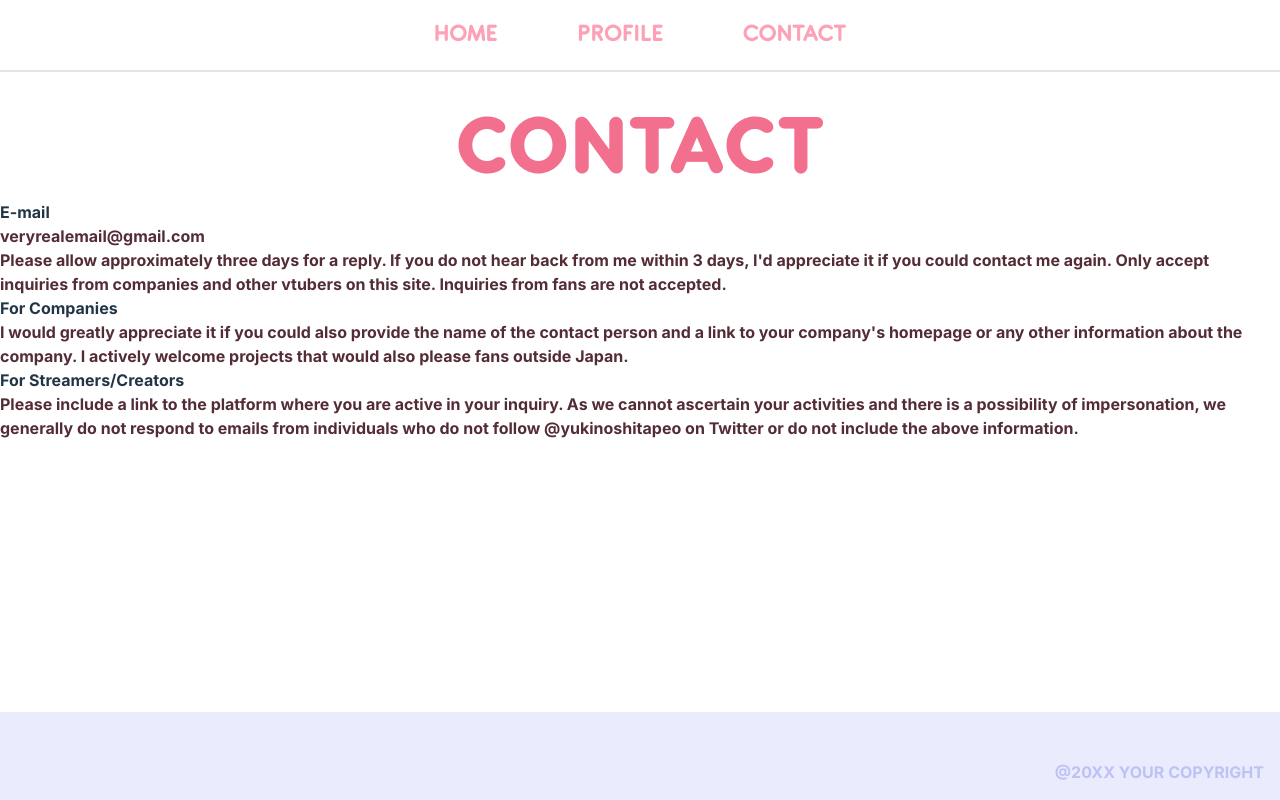
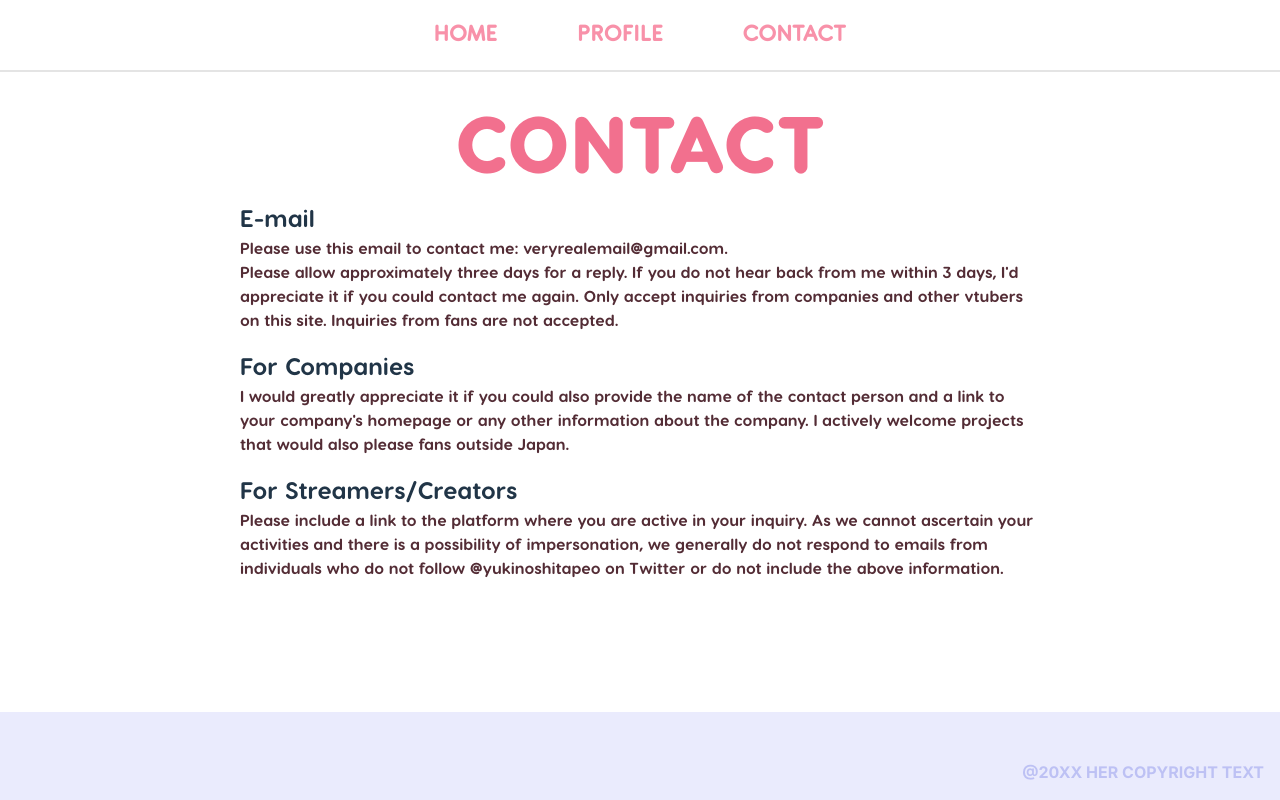
Before and after one commit to cdricn/Peo-WebDesign, a React (Vite) app: page /#/contactpage in a window 1280 px wide. Built offline with nearby package versions, Linux system fonts and the light colour scheme.

Commit message:
Added Contact Page

```diff
--- a/src/App.tsx
+++ b/src/App.tsx
@@ -1,6 +1,7 @@
 import MainPage from './webpages/peo/subpages/MainPage.tsx'
 import ProfilePage from './webpages/peo/subpages/ProfilePage.tsx'
 import ContactPage from './webpages/peo/subpages/ContactPage.tsx'
+import SheetPage from './webpages/peo/subpages/SheetPage.tsx'
 import Footer from './webpages/peo/components/Footer.tsx'
 import Layout from './webpages/peo/peoLayout.tsx'
 import './assets/fonts.css'
@@ -20,6 +21,7 @@ function App() {
                 <Route path='/' element={<MainPage/>}/>
                 <Route path='/profilepage' element={<ProfilePage/>}/>
                 <Route path='/contactpage' element={<ContactPage/>}/>
+                <Route path='/sheetpage' element={<SheetPage/>}/>
               </Route>
             </Routes>
           </Router>
--- a/src/webpages/peo/components/Footer.css
+++ b/src/webpages/peo/components/Footer.css
@@ -5,4 +5,5 @@
   background-color: #EAEBFD;
   color: #BDC1F4;
   text-align: right;
+  width: 100%;
 }
--- a/src/webpages/peo/components/Footer.tsx
+++ b/src/webpages/peo/components/Footer.tsx
@@ -4,7 +4,7 @@ function Footer() {
   return (
     <>
       <div className='peo-footer'>
-        <span>@20XX YOUR COPYRIGHT</span>
+        <span>@20XX HER COPYRIGHT TEXT</span>
       </div>
     </>
   );
--- a/src/webpages/peo/components/Navbar.css
+++ b/src/webpages/peo/components/Navbar.module.css
@@ -1,4 +1,4 @@
-.peo-navbar {
+.navbar {
   position: fixed;
   width: 100%;
   background-color: white;
@@ -6,31 +6,31 @@
   z-index: 10;
 }
 
-.peo-navbar-items {
+.items_container {
   display: flex;
   flex-direction: row;
   justify-content: center;
   font-size: 1.6rem;
 }
 
-.peo-navbar-item {
+.item {
   padding: 1rem;
   padding-left: 2.5rem;
   padding-right: 2.5rem;
-  text-decoration: none;
+  font-family: 'AntiPasto-Bold';
   transition: .3s;
 }
-.peo-navbar-title{
-  color: #fda1b7;
+.item_title{
+  color: #F891A9;
 }
-.peo-navbar-item:hover {
+.item_link {
+  text-decoration: none;
+}
+.item:hover {
   background-color: #FFE7ED;
   transition: .3s;
 }
-.peo-navbar-item:hover .peo-navbar-title{
-  color: #fa7b99;
+.item:hover .item_title{
+  color: #F2708E;
+  transition: .3s;
 }
-
-.deco-none {
-  text-decoration: none;
-}
--- a/src/webpages/peo/components/Navbar.tsx
+++ b/src/webpages/peo/components/Navbar.tsx
@@ -1,30 +1,30 @@
-import './Navbar.css'
+import styles from './Navbar.module.css'
 import { Link } from "react-router-dom"
 
 function Navbar() {
   return (
     <>
-      <div className='peo-navbar'>
+      <div className={styles.navbar}>
         <div>
-          <ul className='peo-navbar-items font-antipastoB'>
+          <ul className={styles.items_container}>
             <li>
-              <Link to='/' className='peo-navbar-title deco-none'>
-                <div className='peo-navbar-item'>
-                  HOME
+              <Link to='/' className={styles.item_link}>
+                <div className={styles.item}>
+                  <span className={styles.item_title}>HOME</span>
                 </div>
               </Link>
             </li>
             <li>
-              <Link to='/profilepage' className='peo-navbar-title deco-none'>
-                <div className='peo-navbar-item'>
-                  PROFILE
+              <Link to='/profilepage' className={styles.item_link}>
+                <div className={styles.item}>
+                  <span className={styles.item_title}>PROFILE</span>
                 </div>
               </Link>
             </li>
             <li>
-              <Link to='/contactpage' className='peo-navbar-title deco-none'>
-                <div className='peo-navbar-item'>
-                  CONTACT
+              <Link to='/contactpage' className={styles.item_link}>
+                <div className={styles.item}>
+                  <span className={styles.item_title}>CONTACT</span>
                 </div>
               </Link>
             </li>
--- a/src/webpages/peo/subpages/ContactPage.module.css
+++ b/src/webpages/peo/subpages/ContactPage.module.css
@@ -1,19 +1,24 @@
+:root {
+  --fs-xl: 5rem;
+  --fs-600: 2rem;
+  --fs-500: 1.5rem;
+  --fs-400: 1rem;
+}
+
 .contact_header {
   margin-top: 5rem;
-  font-size: 5rem;
+  font-size: var(--fs-xl);
   text-align: center;
 }
 
-.contact_body {
-  display: flex;
-  flex-direction: column;
-  align-self: center;
-  width: 100%;
+.part_container {
+  margin: auto;
+  width: 50rem;
 }
-.contact_body_part {
-
+.description_part {
+  margin-bottom: 1rem;
 }
-
-.contact_forms {
-
+.description_title {
+  font-size: var(--fs-500);
+  font-family: 'VisbyRoundBold';
 }
--- a/src/webpages/peo/subpages/ContactPage.tsx
+++ b/src/webpages/peo/subpages/ContactPage.tsx
@@ -6,29 +6,29 @@ function ContactPage() {
       <div className={styles.contact_header}>
         <h1 className='font-visbyH color-D'>CONTACT</h1>
       </div>
-      <div className={styles.contact_body}>
-        <div className={styles.c}>
-          <div className={styles.contact_body_part}>
-            <h2>E-mail</h2>
-            <p>veryrealemail@gmail.com</p>
-            <p>Please allow approximately three days for a reply.
+      <div className={styles.part_container}>
+        <div className={styles.description_part}>
+          <h2 className={styles.description_title}>E-mail</h2>
+          <p className='font-visbyB'>
+            Please use this email to contact me: veryrealemail@gmail.com. <br/>
+            Please allow approximately three days for a reply.
             If you do not hear back from me within 3 days,
             I'd appreciate it if you could contact me again.
             Only accept inquiries from companies and other vtubers on this site.
             Inquiries from fans are not accepted.
           </p>
         </div>
-          <div className={styles.contact_body_part}>
-            <h2>For Companies</h2>
-            <p>I would greatly appreciate it if you could also provide
+        <div className={styles.description_part}>
+          <h2 className={styles.description_title}>For Companies</h2>
+          <p className='font-visbyB'>I would greatly appreciate it if you could also provide
             the name of the contact person and a link to your
             company's homepage or any other information about the
             company. I actively welcome projects that would also
             please fans outside Japan.</p>
         </div>
-          <div className={styles.contact_body_part}>
-            <h2>For Streamers/Creators</h2>
-            <p>Please include a link to the platform where you are
+        <div className={styles.description_part}>
+          <h2 className={styles.description_title}>For Streamers/Creators</h2>
+          <p className='font-visbyB'>Please include a link to the platform where you are
             active in your inquiry. As we cannot ascertain your
             activities and there is a possibility of impersonation,
             we generally do not respond to emails from individuals
@@ -36,9 +36,7 @@ function ContactPage() {
             include the above information.</p>
         </div>
       </div>
-      </div>
-      <div className={styles.contact_forms}>
-
+      <div className={styles.part_container}>
       </div>
     </>
   );
--- a/src/webpages/peo/subpages/MainPage.tsx
+++ b/src/webpages/peo/subpages/MainPage.tsx
@@ -8,8 +8,8 @@ function MainPage() {
     <div className='landing-main bg-light'>
       <div className='landing-main-title'>
         <div className='landing-main-header font-antipastoB'>
-          <h1>PEO</h1>
-          <h1>YUKINOSHITA</h1>
+          <h1>PEO <br/>
+          YUKINOSHITA</h1>
         </div>
         <div className='peo-link-group'>
           <LinkGroup />
--- a/src/webpages/peo/subpages/ProfilePage.css
+++ b/src/webpages/peo/subpages/ProfilePage.css
@@ -1,16 +1,24 @@
+:root {
+  --fs-xl: 5rem;
+  --fs-h1: 3.5rem;
+  --fs-600: 2rem;
+  --fs-500: 1.5rem;
+  --fs-400: 1rem;
+}
+
 p {
   color: #532C35;
 }
 
 .profile-header {
   margin-top: 5rem;
-  font-size: 5rem;
+  font-size: var(--fs-xl);
   text-align: center;
 }
 
 .profile-content {
   margin-top: 2rem;
-  margin-left: 10rem;
+  margin-left: 13rem;
   margin-bottom: 3rem;
   display: flex;
   flex-direction: row;
@@ -18,34 +26,34 @@ p {
 }
 
 .profile-description {
-  margin-top: 6rem;
-  width: 22rem;
+  margin-top: 10rem;
+  width: 30rem;
 }
 .profile-description-title {
-  margin-top: 1rem;
-  font-size: 2.6rem;
+  font-size: var(--fs-h1);
 }
 .profile-description-short {
   display: flex;
   flex-direction: row;
   gap: .5rem;
 }
-.profile-description-long {
-  margin-top: 2rem;
-  margin-bottom: 1rem;
-  text-align: left;
-}
 .profile-description-short, .profile-description-long {
   margin-left: .4rem;
+  margin-bottom: 1.5rem;
 }
+
+.profile-divider {
+  border: 1px solid #FCBAC9;
+  width: 100%;
+}
+
 .profile-description-buttons {
-  margin-top: 1rem;
+  margin-top: 1.5rem;
   display: flex;
   flex-direction: column;
-  gap: 1rem;
+  gap: 1.5rem;
 }
 .profile-buttons {
-  padding: .5rem;
   border-radius: 3rem;
   width: 80%;
   align-self: center;
@@ -54,18 +62,31 @@ p {
   background-color: #FCBAC9;
   transition: .3s;
 }
+.pad {
+  padding: .5rem;
+}
 .profile-buttons:hover {
   background-color: #F2708E;
   transition: .3s;
 }
 
+.button-text {
+  color: white;
+  text-decoration: none;
+}
+
 .profile-image {
   object-fit: contain;
-  height: 54rem;
-  width: 42rem;
+  height: 64rem;
+  width: 52rem;
 }
 
-.profile-divider {
-  border: 1px solid #FCBAC9;
-  width: 100%;
+@media (width < 1400px) {
+  :root {
+    --fs-xl: 5rem;
+    --fs-h1: 3rem;
+    --fs-600: 2rem;
+    --fs-500: 1.5rem;
+    --fs-400: 1rem;
+  }
 }
```
Also changed, not shown: src/webpages/peo/subpages/ProfilePage.tsx (+16 -8 lines), 1 other file (tests, documents, lock files or other folders). Lines whose indentation alone changed are shown as unchanged.
